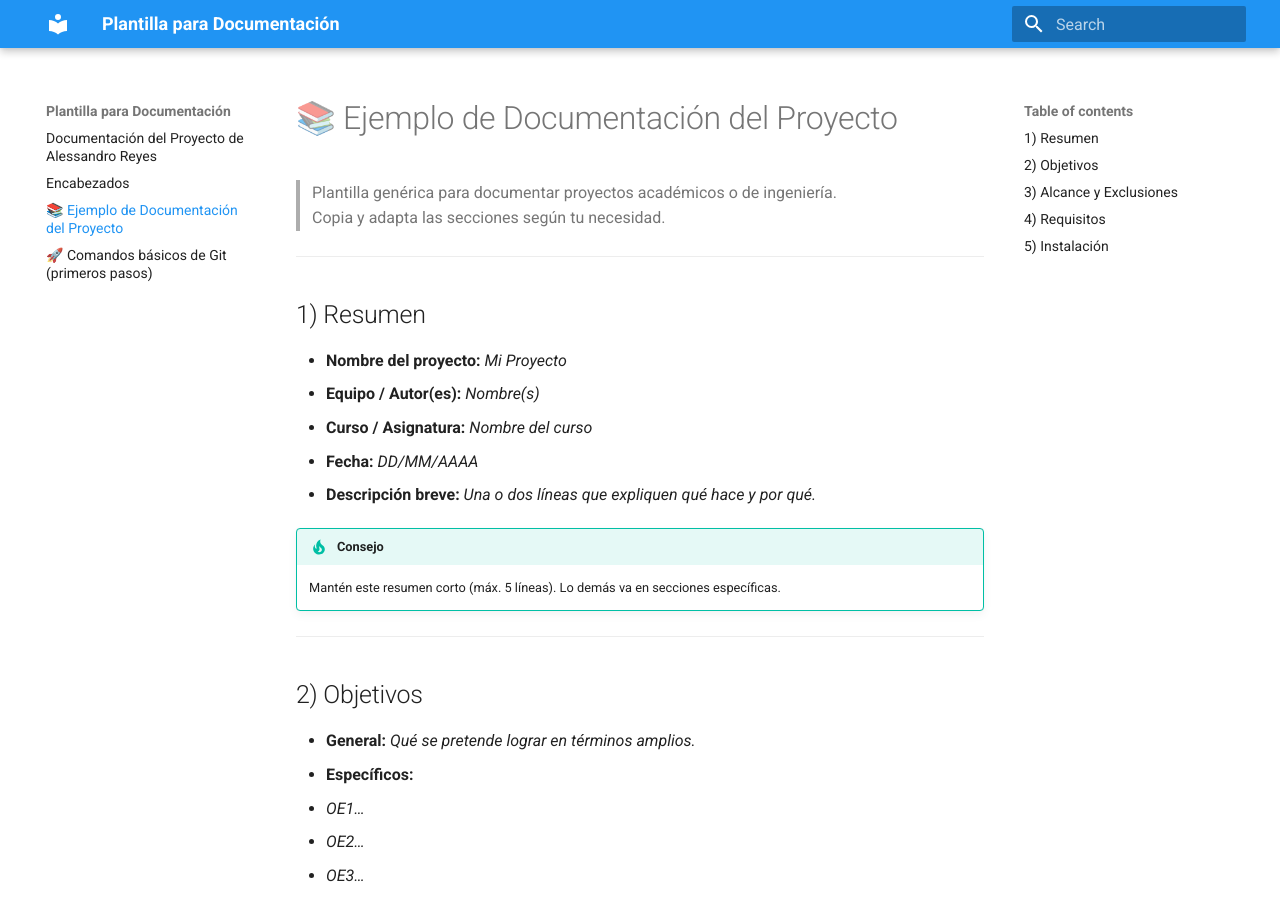
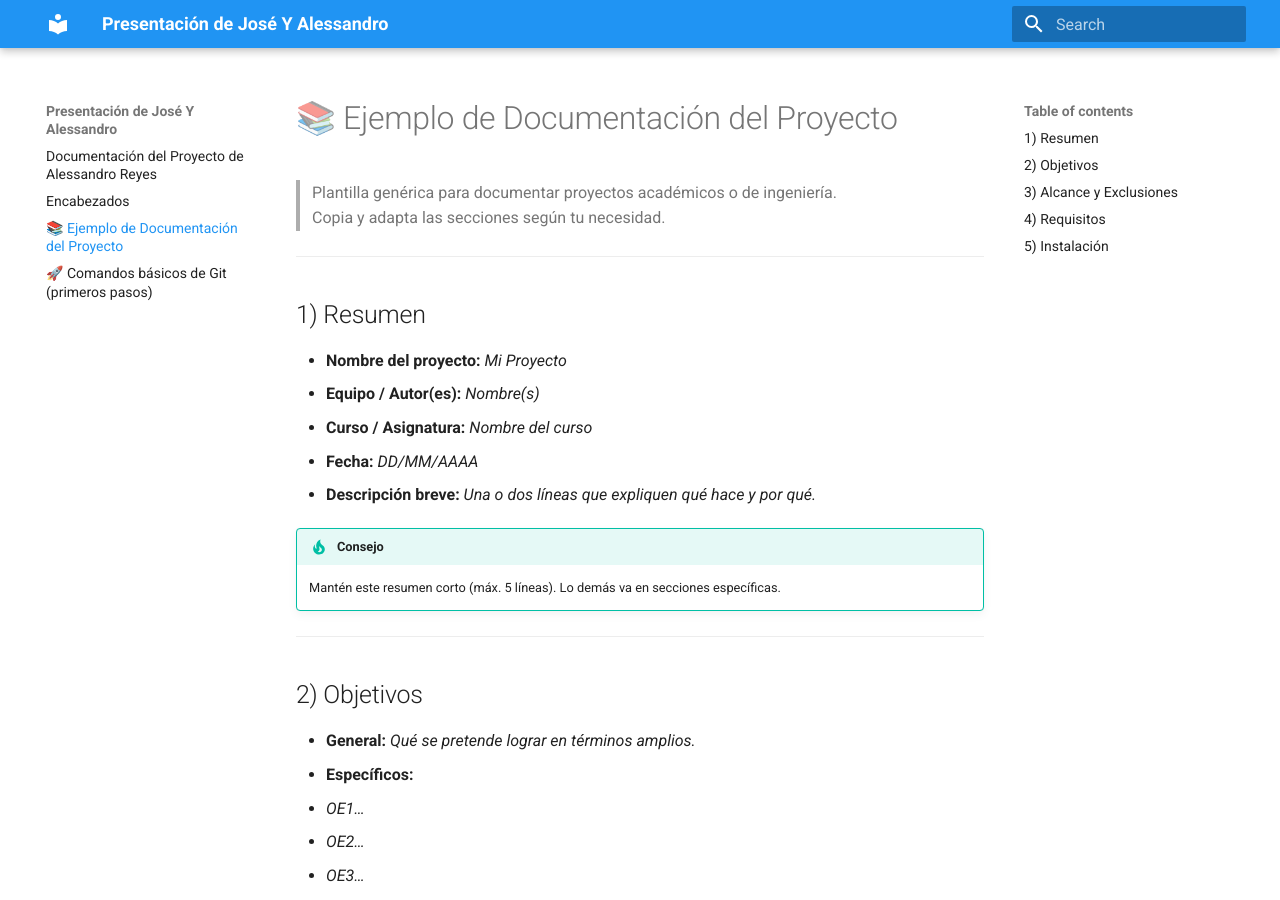
Before and after one commit to Alesso-24/Alessandros-Repository, an MkDocs documentation site: the page built from docs/ejemplo.md, in a window 1280 px wide and 900 px high. Built offline with MkDocs 1.6.1 and Material for MkDocs 9.7.7, drawn with Linux system fonts in a browser that asks for light colours.

Commit message:
cambiamos el titulo

```diff
--- a/mkdocs.yml
+++ b/mkdocs.yml
@@ -1,4 +1,4 @@
-site_name: Plantilla para Documentación
+site_name: Presentación de José Y Alessandro
 markdown_extensions:
   - pymdownx.highlight:
       anchor_linenums: true
```
